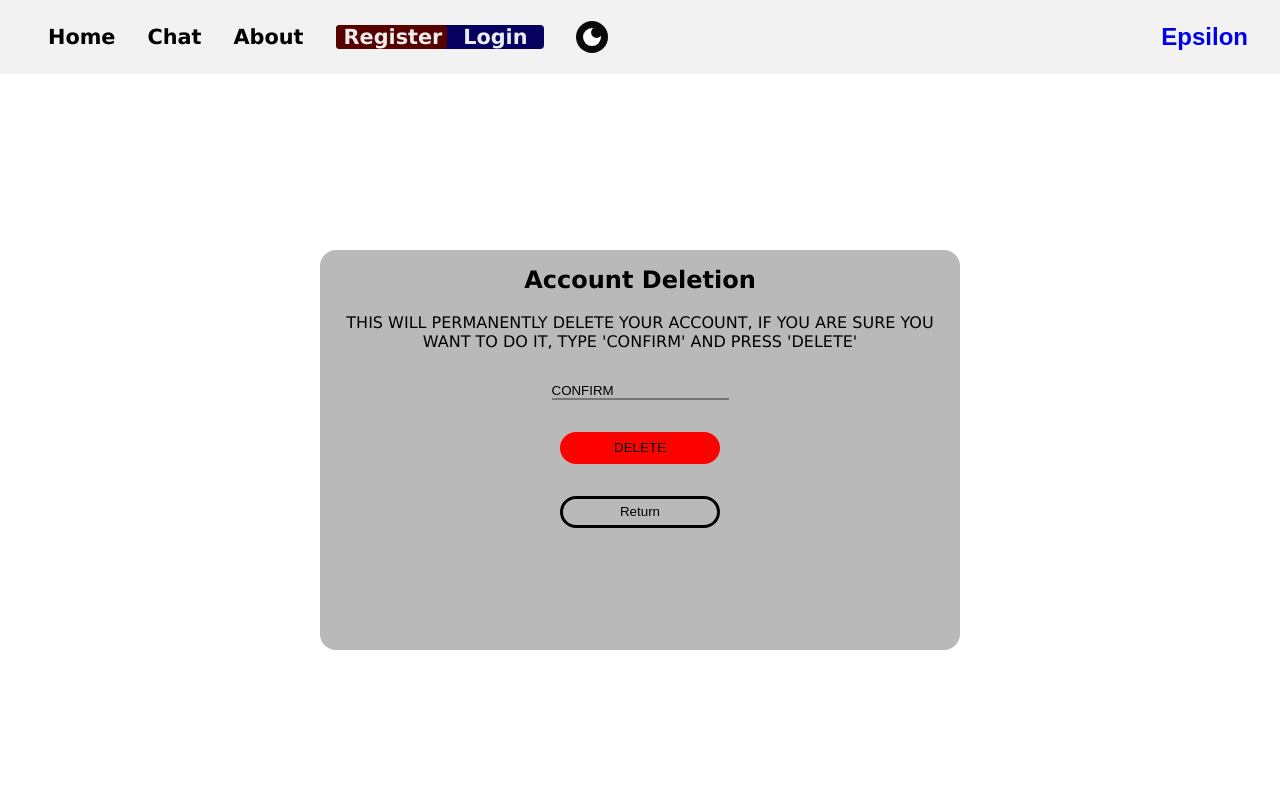
After one commit to IkerNambo/Epsilon, a Django app: template templates/configuration/accountdelete.html in a window 1280 px wide. The commit adds this page. Run offline with Django 3.2, Linux system fonts and the light colour scheme; the template is opened without the code that fills it, so the values that code supplies are empty.

Commit message:
added an error notification and several other stuff lol

```diff
--- a/epsilon/settings.py
+++ b/epsilon/settings.py
@@ -54,6 +54,8 @@ MIDDLEWARE = [
     'django.contrib.messages.middleware.MessageMiddleware',
     'django.middleware.clickjacking.XFrameOptionsMiddleware',
 ]
+
+MESSAGE_STORAGE = 'django.contrib.messages.storage.session.SessionStorage'
 
 ROOT_URLCONF = 'epsilon.urls'
 import os
@@ -126,6 +128,8 @@ STATICFILES_DIRS = [
     BASE_DIR / "static",
 ]
 
+
+
 # Default primary key field type
 # https://docs.djangoproject.com/en/5.1/ref/settings/#default-auto-field
 
--- /dev/null
+++ b/static/css/configuration/accountdelete.css
@@ -0,0 +1,34 @@
+:root{
+    --div-background-color:  rgb(185, 185, 185);
+    --scroll-bar-color: grey;
+
+}
+
+.darkmode{
+    --div-background-color: rgb(20, 20, 39);
+    --scroll-bar-color: rgb(48, 48, 96);
+}
+
+
+
+.div-delete-wrapper{
+    background-color: var(--div-background-color);
+    border-radius: 1rem;
+    width: 50%;
+    height: 50%;
+    margin: auto;
+    margin-top: 11rem;
+    margin-bottom: 1rem;
+    text-align: center;
+    overflow: auto;
+    scrollbar-color: var(--scroll-bar-color) var(--div-background-color);
+}
+
+.title-deletion{
+    margin-top: 1rem;
+}
+
+.delete-button-control{
+    background-color: red;
+    border: none;
+}
--- a/static/css/configuration/globalconfig.css
+++ b/static/css/configuration/globalconfig.css
@@ -7,7 +7,7 @@
     --body-background-color:white ;
     --text-color: black;
     --form-background-color: rgb(185, 185, 185) ;
-    --placeholder-color: rgb(94, 94, 94);
+    --placeholder-color: rgb(0, 0, 0);
     --arrow-color:rgb(0, 0, 0);
     --arrow-border-color: rgb(45, 45, 73);
     --change-active-color: hsla(0, 0%, 45%, 0.411);
@@ -16,7 +16,7 @@
     --body-background-color: rgb(45, 45, 73);
     --text-color: rgb(255, 255, 255);
     --form-background-color: rgb(20, 20, 39);
-    --placeholder-color: rgb(199, 199, 199);
+    --placeholder-color: rgb(232, 232, 232);
     --arrow-color: white;
     --arrow-border-color: white;
     --change-active-color: hsla(0, 0%, 84%, 0.411);
@@ -46,9 +46,6 @@ body{
     overflow: auto;
 }
 
-.error-control{
-    list-style-type: none;
-}
 
 .form-control-config{
     text-align: center;
--- a/static/css/users/Usermanagementview.css
+++ b/static/css/users/Usermanagementview.css
@@ -58,7 +58,7 @@ body{
 
 }
 .REDBUTTON{
-    background-color: red;
+    background-color: rgb(223, 25, 25);
     color: white;
     border: none;
     width: 7rem;
@@ -74,7 +74,7 @@ body{
 
 
 .configbtn{
-    background-color: rgb(55, 0, 255);
+    background-color: rgb(104, 62, 255);
     color: white;
     border: none;
     margin-top: 10px;
--- a/templates/configuration/Usermanageview.html
+++ b/templates/configuration/Usermanageview.html
@@ -20,7 +20,7 @@
                    <a href="{% url "EmailReset" %}"><button class='configbtn'>change</button></li></a>
                    <a href="{% url "PasswordReset" %}"><li class='global-li'><button class='passwordbtn'>Change password</button></li></a>
 
-                    <li class='global-li'><button class='REDBUTTON'>Delete account</button></li>
+                    <a href="{% url "DeleteAccount" %}"><li class='global-li'><button class='REDBUTTON'>Delete account</button></li></a>
                 </ul>
             </div>
                 <br>
--- /dev/null
+++ b/templates/configuration/accountdelete.html
@@ -0,0 +1,50 @@
+{% extends "base.html" %}
+{% block navbar %}
+{% load static %}
+<head>
+    <title>Epsilon ACCOUNT DELETE</title>
+    <link rel="stylesheet" href="{% static "css/configuration/globalconfig.css" %}">
+    <link rel="stylesheet" href="{% static "css/configuration/accountdelete.css" %}">
+    <link rel="stylesheet" href="{% static "css/allstyle/errors.css" %}">
+</head>
+
+
+<body>
+    <div class='div-delete-wrapper'>
+        <h2 class='title-wrapper, title-deletion'>Account Deletion</h2>
+        <br>
+        <p>THIS WILL PERMANENTLY DELETE YOUR ACCOUNT, IF YOU ARE SURE YOU WANT TO DO IT, TYPE 'CONFIRM' AND PRESS 'DELETE'</p>
+        {% for message in messages %}
+        <div class='error-text'>
+           {{ message }}
+           <svg xmlns="http://www.w3.org/2000/svg" height="24px" viewBox="0 -960 960 960" width="24px" fill="#e8eaed"><path d="M480-280q17 0 28.5-11.5T520-320q0-17-11.5-28.5T480-360q-17 0-28.5 11.5T440-320q0 17 11.5 28.5T480-280Zm-40-160h80v-240h-80v240Zm40 360q-83 0-156-31.5T197-197q-54-54-85.5-127T80-480q0-83 31.5-156T197-763q54-54 127-85.5T480-880q83 0 156 31.5T763-763q54 54 85.5 127T880-480q0 83-31.5 156T763-197q-54 54-127 85.5T480-80Zm0-80q134 0 227-93t93-227q0-134-93-227t-227-93q-134 0-227 93t-93 227q0 134 93 227t227 93Zm0-320Z"/></svg>
+        </div>
+        {% endfor %}
+        <form method="POST" class='form-delete-wrapper'> {% csrf_token %}
+
+            <div class="form-group">
+
+                <input type="text" value='' class="form-control-global" name="deleteuser" placeholder="CONFIRM">
+
+                <br>
+            </div>
+
+
+            <button type="submit" value='' class='change-button-control delete-button-control'>DELETE</button>
+            <br>
+
+
+        </form>
+        <a href="{% url "Settings" %}"><button class='change-button-control'>Return</button></a>
+
+
+    </div>
+</body>
+
+
+
+
+
+
+
+{% endblock navbar %}
--- a/users/urls.py
+++ b/users/urls.py
@@ -9,4 +9,5 @@ urlpatterns = [
     path('Settings/UsernameReset/', views.UsernameChangeView, name='UsernameReset'),
     path('Settings/EmailReset/', views.EmailChangeView, name='EmailReset'),
     path('Settings/PasswordReset/', views.PasswordChangeView, name='PasswordReset'),
+    path('Settings/DeleteAccount/', views.DeleteAccountView, name='DeleteAccount'),
 ]
```
Also changed, not shown: static/css/allstyle/errors.css (added, +43 -0 lines), static/css/users/LoginView.css (+14 -6 lines), static/css/users/RegisterView.css (+13 -6 lines), templates/configuration/usernamereset.html (+8 -3 lines), templates/users/Loginview.html (+9 -7 lines), users/forms.py (+8 -8 lines), users/views.py (+28 -27 lines), db.sqlite3, static/resources/error_24dp_E8EAED_FILL0_wght400_GRAD0_opsz24.svg (added).
